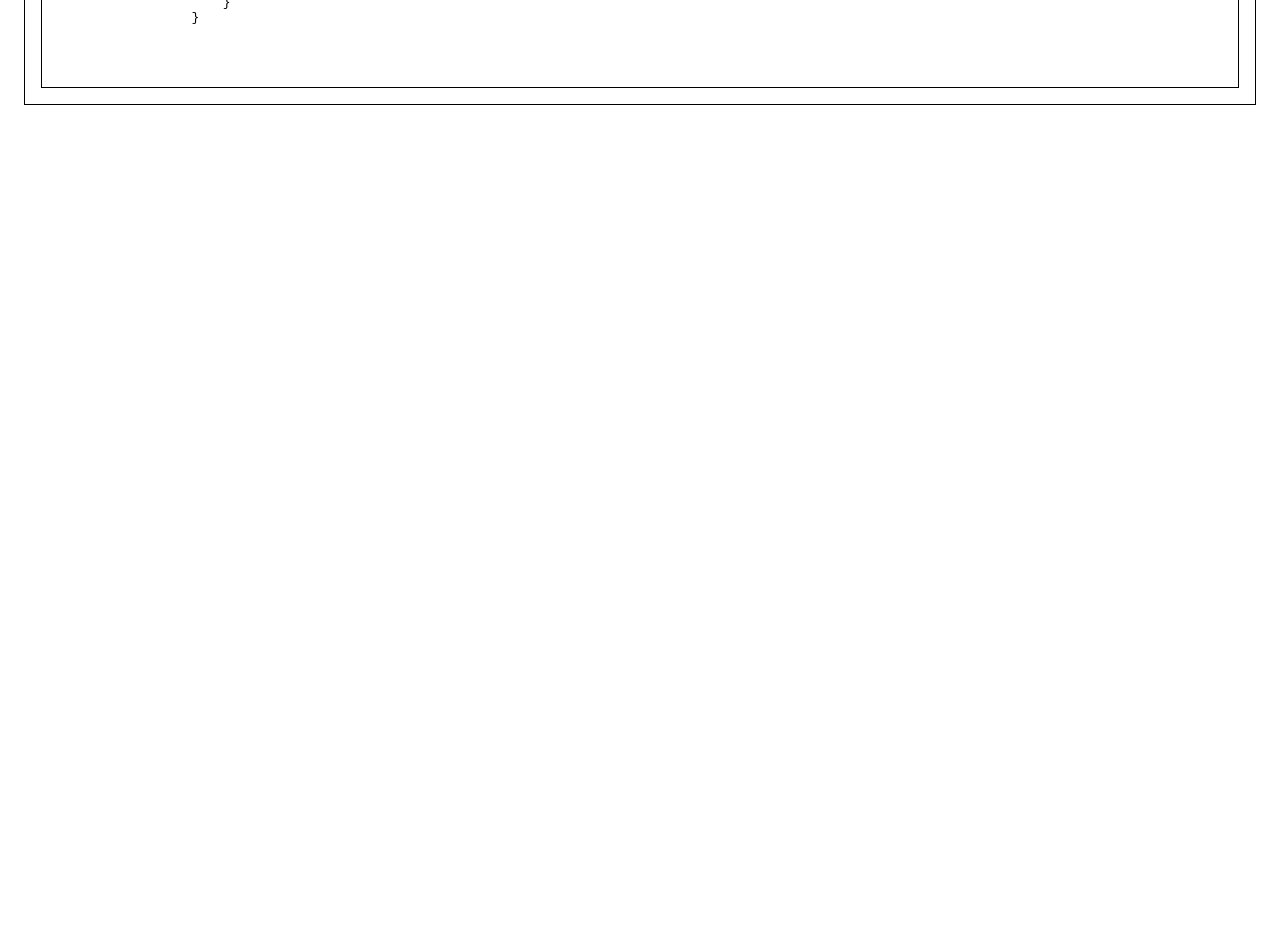
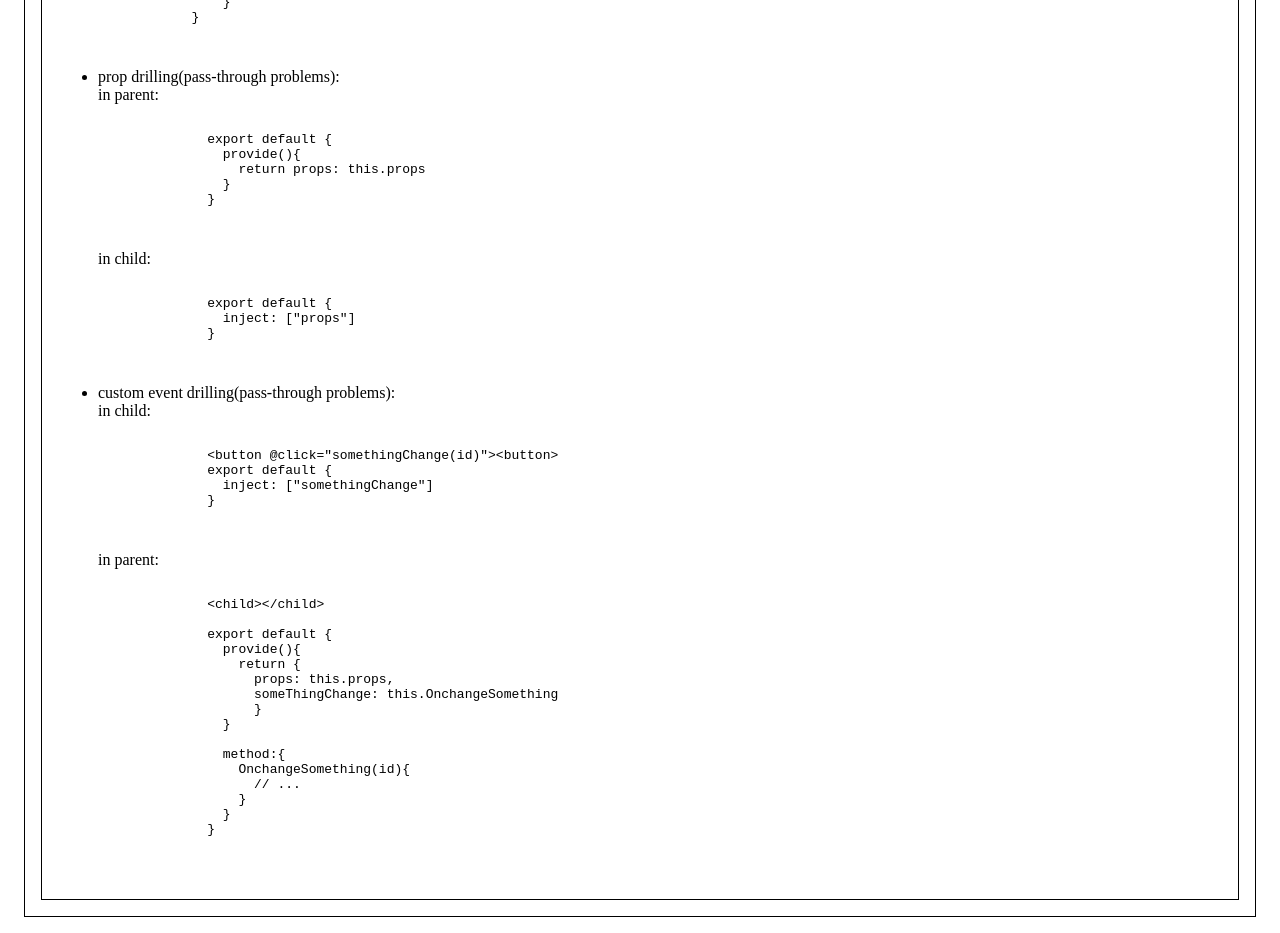
Before and after one commit to MohammadFAHssn/V_u_e, a Vue app in the folder vue-project/: page /component-communication in a window 1280 px wide. Shown: the part 580-1513 px from the top of the page. Before the commit the page ends 800 px from the top, so only its background shows below. Built offline with nearby package versions, Linux system fonts and the light colour scheme.

Commit message:
prop and custom event drilling (pass-through problems)

```diff
--- a/vue-project/src/components/ComponentCommunication/ComponentCommunication.vue
+++ b/vue-project/src/components/ComponentCommunication/ComponentCommunication.vue
@@ -31,6 +31,66 @@ export default {}
           </code>
         </pre>
       </li>
+
+      <li>
+        prop drilling(pass-through problems):
+        <div>
+          in parent:
+          <pre>
+            <code>
+              export default {
+                provide(){
+                  return props: this.props
+                }
+              }
+            </code>
+          </pre>
+          in child:
+          <pre>
+            <code>
+              export default {
+                inject: ["props"]
+              }
+            </code>
+          </pre>
+        </div>
+      </li>
+
+      <li>
+        custom event drilling(pass-through problems):
+        <div>
+          in child:
+          <pre>
+            <code>
+              &lt;button @click="somethingChange(id)"&gt;&lt;button&gt;
+              export default {
+                inject: ["somethingChange"]
+              }
+            </code>
+          </pre>
+          in parent:
+          <pre>
+            <code>
+              &lt;child&gt;&lt;/child&gt;
+
+              export default {
+                provide(){
+                  return {
+                    props: this.props,
+                    someThingChange: this.OnchangeSomething
+                    }
+                }
+
+                method:{
+                  OnchangeSomething(id){
+                    // ...
+                  }
+                }
+              }
+            </code>
+          </pre>
+        </div>
+      </li>
     </ul>
   </section>
 </template>
```
